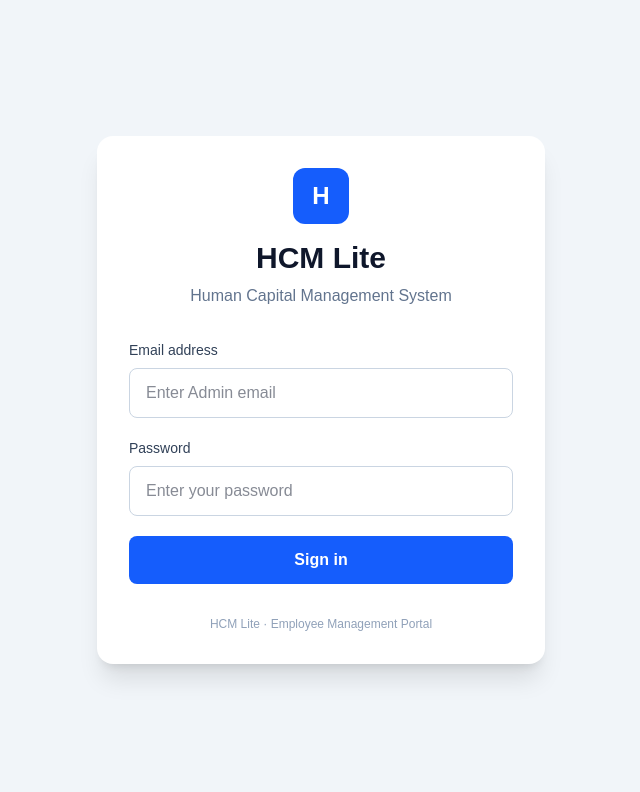
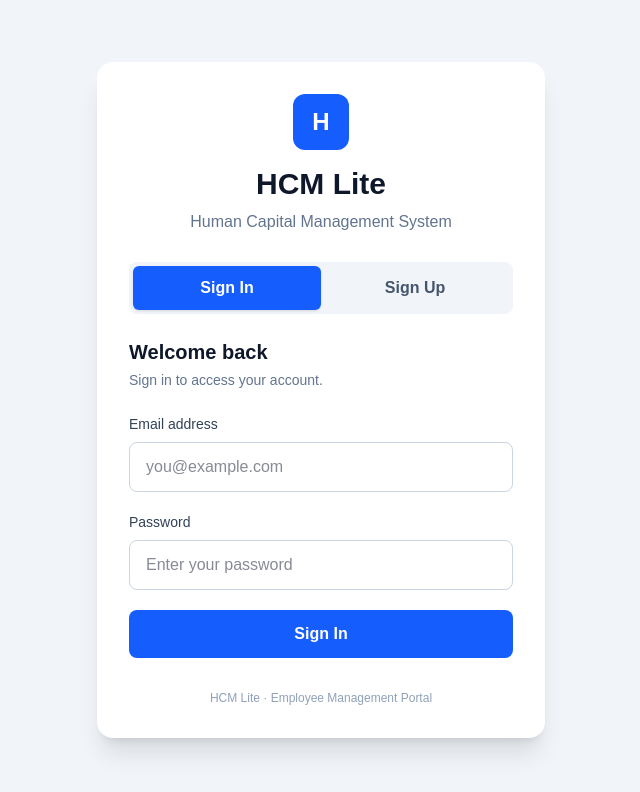
Before and after one commit to fakhirhussain05/hcm-lite, a Next.js app in the folder frontend/: page / in a window 1280 px wide. Shown: the top 792 px of the page, without its empty margins (319-959 px from the left). Built offline with nearby package versions, Linux system fonts and the light colour scheme.

Commit message:
Add employee signup functionality

```diff
--- a/frontend/app/page.tsx
+++ b/frontend/app/page.tsx
@@ -1,47 +1,84 @@
-
 "use client";
 
 import { useState } from "react";
 
+type Mode = "login" | "signup";
+
 export default function Home() {
+  const [mode, setMode] = useState<Mode>("login");
+  const [name, setName] = useState("");
   const [email, setEmail] = useState("");
   const [password, setPassword] = useState("");
   const [message, setMessage] = useState("");
   const [loading, setLoading] = useState(false);
 
-  async function handleLogin(e: React.FormEvent<HTMLFormElement>) {
+  async function handleSubmit(e: React.FormEvent<HTMLFormElement>) {
     e.preventDefault();
     setLoading(true);
     setMessage("");
 
+    const isSignup = mode === "signup";
+    const endpoint = isSignup ? "signup" : "login";
+
     try {
-      const response = await fetch("http://localhost:5000/api/auth/login", {
-        method: "POST",
-        headers: { "Content-Type": "application/json" },
-        body: JSON.stringify({ email: email.trim(), password }),
-      });
+      const response = await fetch(
+        `http://localhost:5000/api/auth/${endpoint}`,
+        {
+          method: "POST",
+          headers: { "Content-Type": "application/json" },
+          body: JSON.stringify(
+            isSignup
+              ? { name: name.trim(), email: email.trim(), password }
+              : { email: email.trim(), password }
+          ),
+        }
+      );
 
       const data = await response.json();
 
       if (!response.ok) {
-        setMessage(data.message || "Login failed.");
+        setMessage(data.message || (isSignup ? "Signup failed." : "Login failed."));
+        return;
+      }
+
+      if (isSignup) {
+        setMode("login");
+        setPassword("");
+        setMessage("Account created successfully! Please sign in.");
+        return;
+      }
+
+      if (!data.token || !data.user) {
+        setMessage("Login response is incomplete. Please check the backend.");
         return;
       }
 
       localStorage.setItem("hcm_token", data.token);
       localStorage.setItem("hcm_user", JSON.stringify(data.user));
       window.location.href = "/dashboard";
-    } catch {
-      setMessage("Backend connection failed. Check the backend terminal.");
+    } catch (error) {
+      console.error("Signup/Login request error:", error);
+
+      setMessage(
+        error instanceof Error
+          ? `Connection error: ${error.message}`
+          : "Unknown connection error."
+      );
     } finally {
       setLoading(false);
     }
   }
 
+  function changeMode(nextMode: Mode) {
+    setMode(nextMode);
+    setMessage("");
+    setPassword("");
+  }
+
   return (
     <main className="flex min-h-screen items-center justify-center bg-slate-100 p-5">
       <section className="w-full max-w-md rounded-2xl bg-white p-8 shadow-xl">
-        <div className="mb-8 text-center">
+        <div className="mb-7 text-center">
           <div className="mx-auto mb-4 flex h-14 w-14 items-center justify-center rounded-xl bg-blue-600 text-2xl font-bold text-white">
             H
           </div>
@@ -51,7 +88,60 @@ export default function Home() {
           </p>
         </div>
 
-        <form onSubmit={handleLogin} className="space-y-5">
+        <div className="mb-6 grid grid-cols-2 rounded-lg bg-slate-100 p-1">
+          <button
+            type="button"
+            onClick={() => changeMode("login")}
+            className={`rounded-md py-2.5 font-semibold transition ${
+              mode === "login"
+                ? "bg-blue-600 text-white shadow"
+                : "text-slate-600 hover:text-slate-900"
+            }`}
+          >
+            Sign In
+          </button>
+          <button
+            type="button"
+            onClick={() => changeMode("signup")}
+            className={`rounded-md py-2.5 font-semibold transition ${
+              mode === "signup"
+                ? "bg-blue-600 text-white shadow"
+                : "text-slate-600 hover:text-slate-900"
+            }`}
+          >
+            Sign Up
+          </button>
+        </div>
+
+        <h2 className="mb-1 text-xl font-bold text-slate-900">
+          {mode === "signup" ? "Create your account" : "Welcome back"}
+        </h2>
+        <p className="mb-6 text-sm text-slate-500">
+          {mode === "signup"
+            ? "Register to access the HCM Lite employee portal."
+            : "Sign in to access your account."}
+        </p>
+
+        <form onSubmit={handleSubmit} className="space-y-5">
+          {mode === "signup" && (
+            <div>
+              <label className="mb-2 block text-sm font-medium text-slate-700">
+                Full name
+              </label>
+              <input
+                type="text"
+                required
+                minLength={2}
+                maxLength={100}
+                autoComplete="name"
+                value={name}
+                onChange={(e) => setName(e.target.value)}
+                placeholder="Enter your full name"
+                className="w-full rounded-lg border border-slate-300 px-4 py-3 text-slate-900 outline-none focus:border-blue-500"
+              />
+            </div>
+          )}
+
           <div>
             <label className="mb-2 block text-sm font-medium text-slate-700">
               Email address
@@ -59,9 +149,10 @@ export default function Home() {
             <input
               type="email"
               required
+              autoComplete="email"
               value={email}
               onChange={(e) => setEmail(e.target.value)}
-              placeholder="Enter Admin email"
+              placeholder="you@example.com"
               className="w-full rounded-lg border border-slate-300 px-4 py-3 text-slate-900 outline-none focus:border-blue-500"
             />
           </div>
@@ -73,24 +164,44 @@ export default function Home() {
             <input
               type="password"
               required
+              minLength={12}
+              autoComplete={
+                mode === "signup" ? "new-password" : "current-password"
+              }
               value={password}
               onChange={(e) => setPassword(e.target.value)}
-              placeholder="Enter your password"
+              placeholder={
+                mode === "signup"
+                  ? "At least 12 characters"
+                  : "Enter your password"
+              }
               className="w-full rounded-lg border border-slate-300 px-4 py-3 text-slate-900 outline-none focus:border-blue-500"
             />
+            {mode === "signup" && (
+              <p className="mt-1 text-xs text-slate-500">
+                Password must contain at least 12 characters.
+              </p>
+            )}
           </div>
 
           <button
             type="submit"
             disabled={loading}
-            className="w-full rounded-lg bg-blue-600 py-3 font-semibold text-white hover:bg-blue-700 disabled:opacity-60"
+            className="w-full rounded-lg bg-blue-600 py-3 font-semibold text-white transition hover:bg-blue-700 disabled:cursor-not-allowed disabled:opacity-60"
           >
-            {loading ? "Signing in..." : "Sign in"}
+            {loading
+              ? "Please wait..."
+              : mode === "signup"
+                ? "Create Account"
+                : "Sign In"}
           </button>
         </form>
 
         {message && (
-          <p className="mt-5 break-words rounded-lg bg-slate-100 p-3 text-sm text-slate-700">
+          <p
+            role="status"
+            className="mt-5 break-words rounded-lg bg-slate-100 p-3 text-sm text-slate-700"
+          >
             {message}
           </p>
         )}
```
Also changed, not shown: 1 other file (tests, documents, lock files or other folders).
